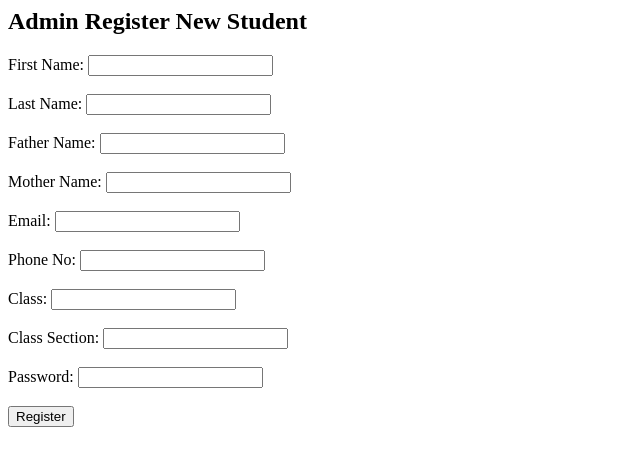
After one commit to abhi1kr2/sms, a Flask app: page /admin_register_students in a window 1280 px wide. The commit adds this page. Shown: the top 466 px of the page, without its empty margins (0-640 px from the left). Run offline with Flask 3, Linux system fonts and the light colour scheme; the visitor is signed in with stand-in values (Sample User, id 1); tables that the repository leaves empty hold one stand-in row (values such as "Sample post").

Commit message:
Initiated Admin Login part and Student registration part

```diff
--- a/app.py
+++ b/app.py
@@ -54,5 +54,70 @@ def logout():
     return redirect("/student_login")
 
 
+#Admin Part:
+
+@app.route("/admin_login", methods=["GET", "POST"])
+def admin_login():
+    if request.method == "POST":
+        username = request.form["admusername"]
+        password = request.form["admpassword"]
+
+        conn = get_db()
+        cursor = conn.cursor()
+        cursor.execute("SELECT * FROM admins WHERE adm_email=%s", (username,))
+        admin = cursor.fetchone()
+        conn.close()
+
+        if admin and admin[5] == password:
+            session["admin_id"] = admin[0]
+            session["admin_name"] = admin[1]
+            return redirect("/admin_dashboard")
+        else:
+            return "Invalid Admin Credentials"
+
+    return render_template("admin_login.html")
+
+
+@app.route("/admin_dashboard")
+def admin_dashboard():
+    if "admin_id" not in session:
+        return redirect("/admin_login")
+
+    return render_template("admin_dashboard.html")
+
+#From Admin Register Students
+@app.route("/admin_register_students", methods=["GET", "POST"])
+def admin_register_students():
+    if "admin_id" not in session:
+        return redirect("/admin_login")
+
+    if request.method == "POST":
+
+        fname = request.form["fname"]
+        lname = request.form["lname"]
+        # ft_name = request.form["ftname"]
+        # mt_name = request.form["mtname"]
+        email = request.form["email"]
+        sphone = request.form["sphno"]
+        # stdcls = request.form["stdclass"]
+        # cls_sec = request.form["classsec"]
+        password = request.form["password"]
+
+        conn = get_db()
+        cursor = conn.cursor()
+
+        cursor.execute(
+            "INSERT INTO students_rgd (first_name, last_name, email, phone, std_password) VALUES (%s, %s, %s, %s, %s)",
+            (fname, lname, email, sphone, password)
+        )
+        conn.commit()
+        conn.close()
+
+        return "Student Registered Successfully!"
+
+    return render_template("admin_register_students.html")
+
+
+
 if __name__ == "__main__":
     app.run(debug=True)
--- /dev/null
+++ b/templates/admin_dashboard.html
@@ -0,0 +1,4 @@
+<h2>Welcome {{ session['admin_name'] }}</h2>
+
+<a href="/admin_register_students">Register Student</a><br><br>
+<a href="/logout">Logout</a>
--- /dev/null
+++ b/templates/admin_register_students.html
@@ -0,0 +1,14 @@
+<h2>Admin Register New Student</h2>
+
+<form method="POST">
+    First Name: <input type="text" name="fname"><br><br>
+    Last Name: <input type="text" name="lname"><br><br>
+    Father Name: <input type="text" name="ftname"><br><br>
+    Mother Name: <input type="text" name="mtname"><br><br>
+    Email: <input type="email" name="email"><br><br>
+    Phone No: <input type="number" name="sphno"><br><br>
+    Class: <input type="text" name="stdclass"><br><br>
+    Class Section: <input type="text" name="classsec"><br><br>
+    Password: <input type="password" name="password"><br><br>
+    <button type="submit">Register</button>
+</form>
--- a/templates/base.html
+++ b/templates/base.html
@@ -17,7 +17,7 @@
                 <a class="btn btn-light" href="#">Student</a>
                 <a class="btn btn-light" href="/student_login">Student Login</a>
                 <a class="btn btn-light" href="#">Teacher</a>
-                <a class="btn btn-light" href="#">Admin</a>
+                <a class="btn btn-light" href="/admin_login">Admin</a>
                 </div>
             </div>
         </nav>
```
Also changed, not shown: schema.sql (+10 -0 lines), templates/admin_login.html (added, +9 -0 lines).
